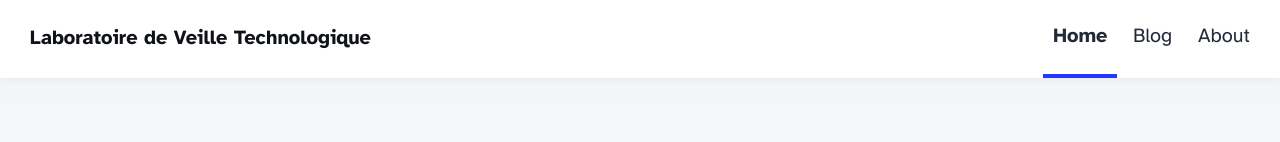
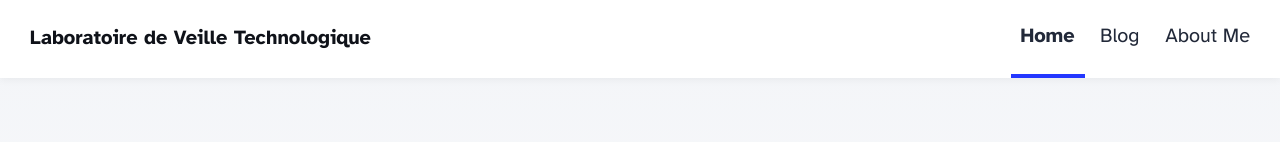
Before and after one commit to ReyMyriam/LabVeilTechBlog, an Astro site: page / in a window 1280 px wide. Shown: the top 142 px of the page. Built offline with nearby package versions, Linux system fonts and the light colour scheme; Astro itself is replaced by a stand-in of ours.

Commit message:
Update Header.astro add Me to about

```diff
--- a/src/components/Header.astro
+++ b/src/components/Header.astro
@@ -9,7 +9,7 @@ import { SITE_TITLE } from '../consts';
 		<div class="internal-links">
 			<HeaderLink href="/">Home</HeaderLink>
 			<HeaderLink href="/blog">Blog</HeaderLink>
-			<HeaderLink href="/about">About</HeaderLink>
+			<HeaderLink href="/about">About Me</HeaderLink>
 		</div>
 	</nav>
 </header>
```
